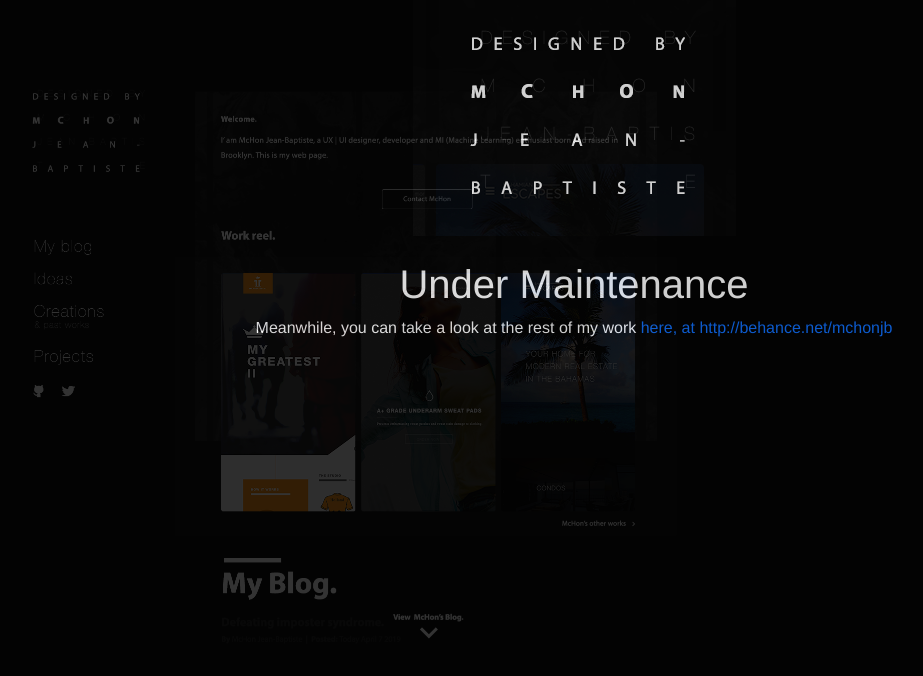
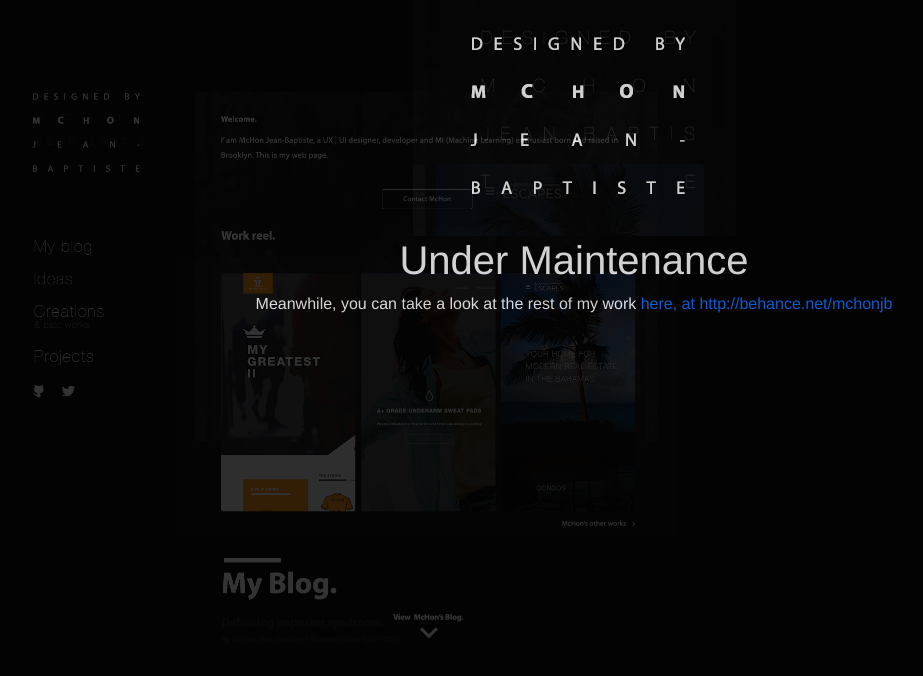
Before and after one commit to sudhanshu1306/free1, a React (Create React App) app: page / in a window 1280 px wide. Shown: the top 676 px of the page, without its empty margins (66-989 px from the left). Built offline with nearby package versions, Linux system fonts and the light colour scheme.

Commit message:
Update index.css

```diff
--- a/src/index.css
+++ b/src/index.css
@@ -22,7 +22,7 @@ background-size: cover;
 }
 .center-text{
   color: #FFFFFF;
-  margin-top: 3vh;
+  /* margin-top: 40vh; */
 
 }
 .colour-text{
@@ -31,6 +31,10 @@ background-size: cover;
 .linkBlue{
   color: #2172df;
 }
+.logo-image{
+  margin-top: 20vh;
+
+}
 a {
   text-decoration: none;
 }
```
